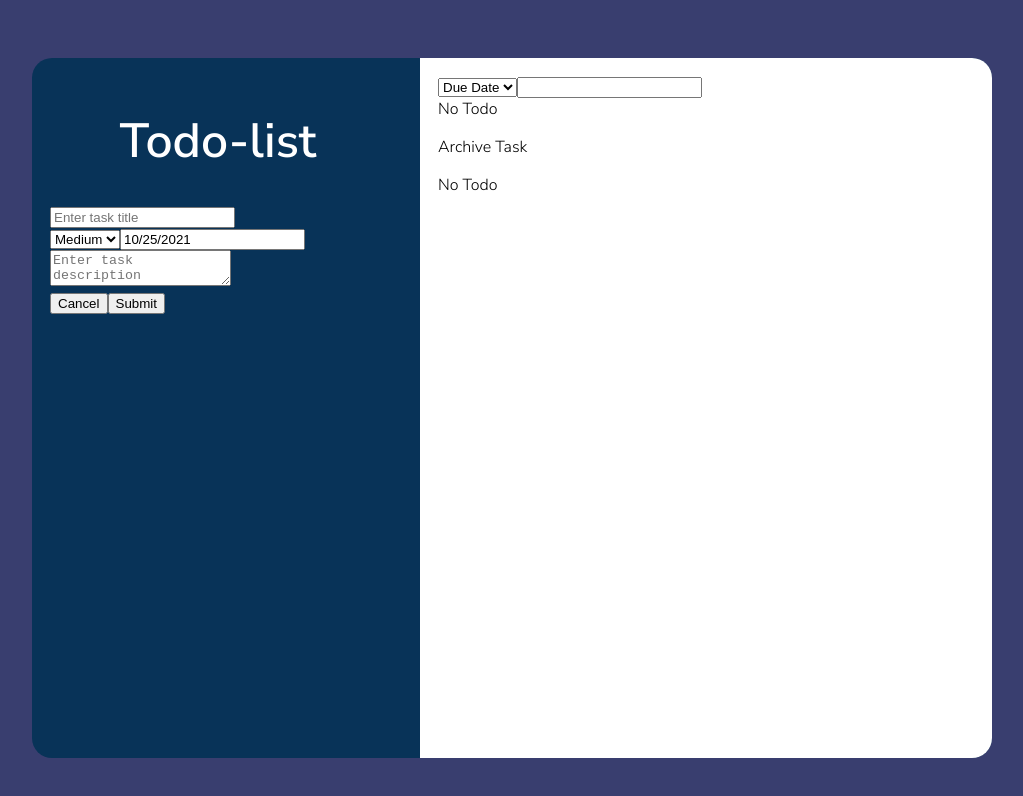
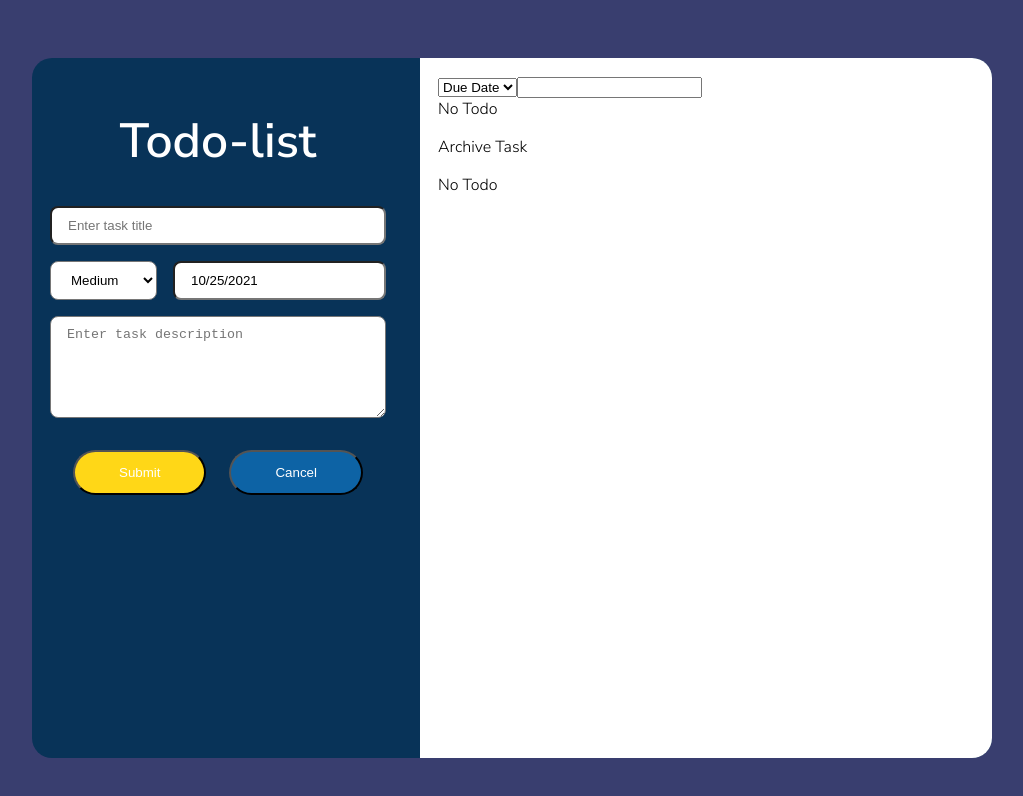
Before and after one commit to chrysillala/totododo, a React (Create React App) app: page / in a window 1280 px wide. Shown: the top 796 px of the page, without its empty margins (128-1151 px from the left). Built offline with nearby package versions, Linux system fonts and the light colour scheme.

Commit message:
add TodoForm style

```diff
--- /dev/null
+++ b/src/components/TodoForm/TodoForm.styled.js
@@ -0,0 +1,72 @@
+import styled from 'styled-components';
+import DatePicker from "react-datepicker";
+
+export const TodoFormWrapper = styled.form`
+  width: 100%;
+  display: grid;
+  grid-gap: 16px;
+  grid-template-columns: 1fr 1fr;
+  grid-template-areas:
+    "title title"
+    "priority duedate"
+    "desc desc"
+    "errors errors"
+    "buttons buttons"
+`;
+
+export const FormTitleInput = styled.input`
+  grid-area: title;
+  background: var(--white);
+  padding: 10px 16px;
+  border-radius: 8px;
+`;
+
+export const FormPrioritySelect = styled.select`
+  grid-area: priority;
+  background: var(--white);
+  padding: 10px 16px;
+  border-radius: 8px;
+`;
+
+export const FormDueDatePicker = styled(DatePicker)`
+  grid-area: duedate;
+  background: var(--white);
+  padding: 10px 16px;
+  border-radius: 8px;
+`;
+
+export const FormDescriptionTextarea = styled.textarea`
+  grid-area: desc;
+  background: var(--white);
+  padding: 10px 16px;
+  border-radius: 8px;
+  height: 80px;
+`;
+
+export const FormButtonWrapper = styled.div`
+  grid-area: buttons;
+  display: flex;
+  justify-content: space-evenly;
+`;
+
+export const FormSubmitButton = styled.input`
+  color: var(--white);
+  background: var(--primary);
+  border-radius: 50px;
+  padding: 13px 44px;
+`;
+
+export const FormCancelButton = styled.input`
+  color: var(--white);
+  background: var(--secondary);
+  border-radius: 50px;
+  padding: 13px 44px;
+`;
+
+export const FormErrorMessages = styled.div`
+  grid-area: errors;
+`
+
+export const FormErrorMessage = styled.p`
+  color: red;
+`;
--- a/src/components/TodoForm/index.js
+++ b/src/components/TodoForm/index.js
@@ -1,9 +1,9 @@
 import React from 'react';
 
 import { v4 as uuidv4 } from 'uuid';
-import DatePicker from "react-datepicker";
 import "react-datepicker/dist/react-datepicker.css";
-import styled from 'styled-components';
+
+import { TodoFormWrapper, FormTitleInput, FormPrioritySelect, FormDueDatePicker, FormDescriptionTextarea, FormButtonWrapper, FormSubmitButton, FormCancelButton, FormErrorMessages, FormErrorMessage } from './TodoForm.styled';
 
 const initialTodo = {
   id: '',
@@ -18,11 +18,6 @@ const errorMessage = {
   titleError: '',
   descriptionError: '',
 }
-
-const StyledTodoForm = styled.form`
-  display: grid;
-`
-
 class TodoForm extends React.Component {
 
   constructor(props) {
@@ -124,38 +119,35 @@ class TodoForm extends React.Component {
     const { todoForm, errorMessage } = this.state;
 
     return (
-      <StyledTodoForm onSubmit={event => this.handleSubmit(event)}>
-        <div>
-          <input type="text" name="title" onChange={event => this.handleInputChange(event)} value={todoForm.title} placeholder="Enter task title" />
-          {errorMessage.titleError &&
-            <p style={{ color: 'red' }}>{errorMessage.titleError}</p>}
-        </div>
+      <TodoFormWrapper onSubmit={event => this.handleSubmit(event)}>
+        <FormTitleInput type="text" name="title" onChange={event => this.handleInputChange(event)} value={todoForm.title} placeholder="Enter task title" />
 
-        <div>
-          <select name="priority" onChange={event => this.handleInputChange(event)} value={todoForm.priority}>
+        <FormPrioritySelect name="priority" onChange={event => this.handleInputChange(event)} value={todoForm.priority}>
           {priorities.map((priority, index) => (
             <option key={priority} value={index}>{priority}</option>
           ))}
-          </select>
+        </FormPrioritySelect>
 
-          <DatePicker
+        <FormDueDatePicker
           selected={todoForm.dueDate}
           minDate={(new Date())}
           onChange={(date) => this.handleDateChange(date)}
         />
-        </div>
 
-        <div>
-          <textarea type="text" name="description" onChange={event => this.handleInputChange(event)} value={todoForm.description} placeholder="Enter task description" />
+        <FormDescriptionTextarea type="text" name="description" onChange={event => this.handleInputChange(event)} value={todoForm.description} placeholder="Enter task description" />
+
+        <FormErrorMessages>
+          {errorMessage.titleError &&
+            <FormErrorMessage>{errorMessage.titleError}</FormErrorMessage>}
           {errorMessage.descriptionError &&
-            <p style={{ color: 'red' }}>{errorMessage.descriptionError}</p>}
-        </div>
+            <FormErrorMessage>{errorMessage.descriptionError}</FormErrorMessage>}
+        </FormErrorMessages>
 
-        <div>
-          <input type="button" value="Cancel" onClick={() => this.setState({ ...this.state, todoForm: initialTodo })} />
-          <input type="submit" value="Submit" />
-        </div>
-      </StyledTodoForm>
+        <FormButtonWrapper>
+          <FormSubmitButton type="submit" value="Submit" />
+          <FormCancelButton type="button" value="Cancel" onClick={() => this.setState({ ...this.state, todoForm: initialTodo })} />
+        </FormButtonWrapper>
+      </TodoFormWrapper>
     )
   }
 };
```
Lines whose indentation alone changed are shown as unchanged.
